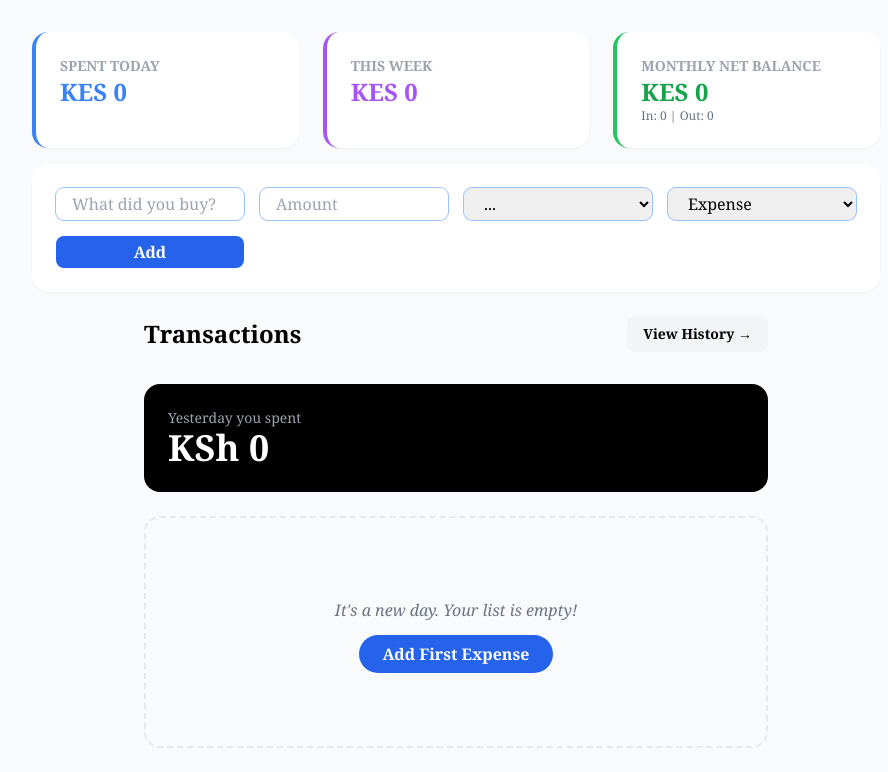
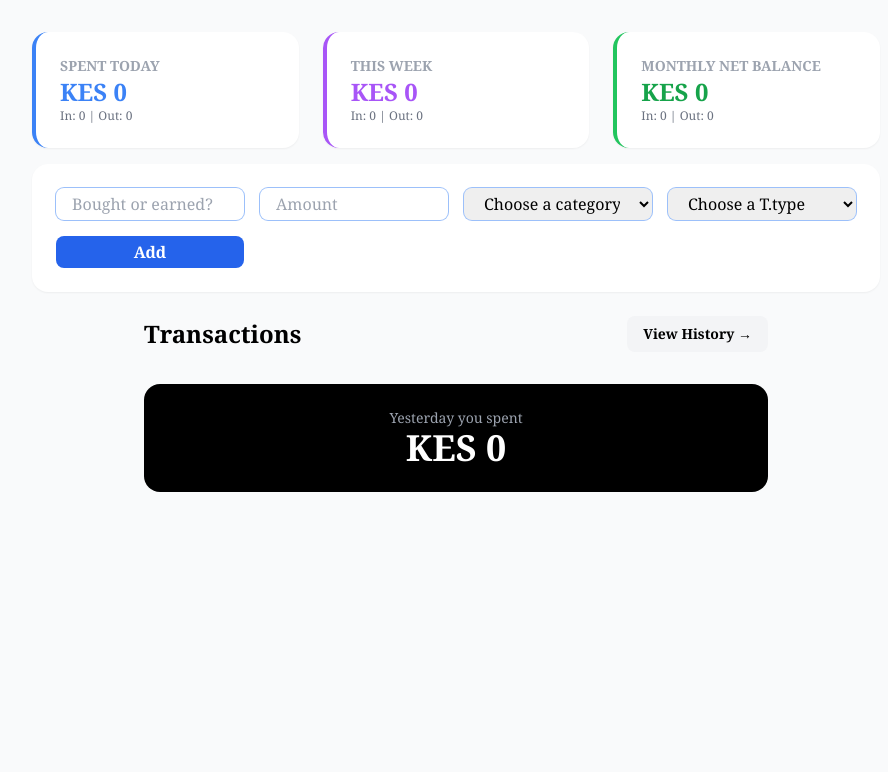
Before and after one commit to 18Mori/SoftGrowTech_expenseTracker_JamesMuriithi, a Django app: page / in a window 1280 px wide. Shown: the part 68-840 px from the top of the page, without its empty margins (184-1072 px from the left). After the commit the page ends 560 px from the top, so only its background shows below. Run offline with Django 5.2, Linux system fonts and the light colour scheme; data that the repository does not hold is empty; some libraries are stand-ins or nearby versions.

Commit message:
Enhance Home and History templates: add scroll button for expense list, improve transaction display, and refine layout for better user experience

```diff
--- a/exapp/templates/Home.html
+++ b/exapp/templates/Home.html
@@ -1,65 +1,86 @@
 {% extends 'base.html' %} {% block content %}
 <div class="max-w-4xl mx-auto">
   <header class="mb-4 flex justify-between items-center">
-        <h1 class="text-3xl font-bold text-slate-800 pt-3 pb-5 px-6">Expense Tracker</h1>
+    <h1 class="text-3xl font-bold text-slate-800 pt-3 pb-5 px-6">
+      Expense Tracker
+    </h1>
   </header>
-    <div class="grid grid-cols-1 md:grid-cols-3 gap-6 px-6 py-4 ">
+
+  <div class="grid grid-cols-1 md:grid-cols-3 gap-6 px-6 py-4">
     <div
       class="bg-white p-6 rounded-2xl shadow-sm border-l-4 {% if daily_net >= 0 %}border-blue-500{% else %}border-red-500{% endif %}"
     >
       <p class="text-sm font-bold text-gray-400 uppercase">Spent Today</p>
-        <p
-            class="text-2xl font-bold {% if daily_net >= 0 %}text-blue-500{% else %}text-red-500{% endif %}"
+      <span
+        class="count-up text-2xl font-bold {% if daily_net >= 0 %}text-blue-500{% else %}text-red-500{% endif %}"
+        data-value="{{ daily_net|default:0 }}"
       >
-            KES {{ daily_net }}
+        KES 0
+      </span>
+      <p class="text-xs text-gray-500">
+        In: {{ daily_in }} | Out: {{ daily_out }}
       </p>
     </div>
+
     <div
       class="bg-white p-6 rounded-2xl shadow-sm border-l-4 {% if weekly_net >= 0 %}border-purple-500{% else %}border-red-500{% endif %}"
     >
       <p class="text-sm font-bold text-gray-400 uppercase">This Week</p>
-        <p
-            class="text-2xl font-bold {% if weekly_net >= 0 %}text-purple-500{% else %}text-red-500{% endif %}"
+      <span
+        class="count-up text-2xl font-bold {% if weekly_net >= 0 %}text-purple-500{% else %}text-red-500{% endif %}"
+        data-value="{{ weekly_net|default:0 }}"
       >
-            KES {{ weekly_net }}
+        KES 0
+      </span>
+      <p class="text-xs text-gray-500">
+        In: {{ weekly_in }} | Out: {{ weekly_out }}
       </p>
     </div>
+
     <div
       class="bg-white p-6 rounded-2xl shadow-sm border-l-4 {% if monthly_net >= 0 %}border-green-500{% else %}border-red-500{% endif %}"
     >
       <p class="text-sm font-bold text-gray-400 uppercase">
         Monthly Net Balance
       </p>
-        <p
-            class="text-2xl font-bold {% if monthly_net >= 0 %}text-green-600{% else %}text-red-600{% endif %}"
+      <span
+        class="count-up text-2xl font-bold {% if monthly_net >= 0 %}text-green-600{% else %}text-red-600{% endif %}"
+        data-value="{{ monthly_net|default:0 }}"
       >
-            KES {{ monthly_net }}
-        </p>
+        KES 0
+      </span>
       <p class="text-xs text-gray-500">
         In: {{ monthly_in }} | Out: {{ monthly_out }}
       </p>
     </div>
   </div>
+
   <section class="bg-white p-6 ml-6 mr-6 rounded-2xl shadow-sm">
     <form method="POST" class="grid grid-cols-1 md:grid-cols-4 gap-4">
       {% csrf_token %}
       <input
+        required
         type="text"
         name="title"
-            placeholder="What did you buy?"
+        placeholder="Bought or earned?"
         class="border-slate-200 rounded-lg ring-1 focus:ring-blue-500 px-4 py-1"
       />
       <input
+        required
         type="number"
         min="0"
-            max="100000"
+        max="9999999"
         step="0.01"
         name="amount"
         placeholder="Amount"
         class="border-slate-200 rounded-lg px-4 py-1 ring-1 focus:ring-blue-500"
       />
-        <select name="category" class="border-slate-200 rounded-lg px-4 py-1 ring-1 focus:ring-blue-500">
-            <option value="...">...</option>
+      <select
+        name="category"
+        class="border-slate-200 rounded-lg px-4 py-1 ring-1 focus:ring-blue-500"
+      >
+        <option value="" disabled selected>Choose a category</option>
+        <option value="Earned">Earned</option>
         <option value="Food">Food</option>
         <option value="Utilities">Utilities</option>
         <option value="Entertainment">Entertainment</option>
@@ -70,12 +91,13 @@
         name="transaction_type"
         class="border-gray-200 rounded-lg px-4 py-1 ring-1 focus:ring-blue-500"
       >
+        <option value="" disabled selected>Choose a T.type</option>
         <option value="EXPENSE">Expense</option>
         <option value="INCOME">Income</option>
       </select>
       <button
         type="submit"
-            class="bg-blue-600 text-white font-bold px-4 py-1 rounded-lg transition-all duration-500 ease-in-out hover:bg-blue-700 "
+        class="bg-blue-600 text-white font-bold px-4 py-1 rounded-lg transition-all duration-500 hover:bg-blue-700"
       >
         Add
       </button>
@@ -87,48 +109,54 @@
       <h1 class="text-2xl font-bold">Transactions</h1>
       <a
         href="{% url 'history' %}"
-            class="bg-gray-100 px-4 py-2 rounded-lg text-sm font-semibold transition-all duration-500 ease-in-out hover:bg-gray-200"
+        class="bg-gray-100 px-4 py-2 rounded-lg text-sm font-semibold hover:bg-gray-200 transition-all"
       >
         View History →
       </a>
     </div>
+
     {% if expenses %}
-        <ul class="space-y-4 overflow-y-auto" style="max-height: 250px; scrollbar-width: none;">
+    <div class="relative">
+      <ul
+        id="expenseList"
+        class="space-y-4 overflow-y-auto scroll-smooth"
+        style="max-height: 250px; scrollbar-width: none"
+      >
         {% for x in expenses %}
         <li
           class="flex justify-between p-4 bg-white shadow-sm rounded-xl border border-gray-100"
         >
-
-        <div class="flex flex-col sm:flex-row gap-5 items-start sm:items-center">
-            <div class='px-3 mt-2 mb-2 items-center border-r-2 border-gray-200'>
-                <p class="text-xs text-gray-400 items-center">{{ x.created_at|time:"H:i" }}</p>
+          <div
+            class="flex flex-col sm:flex-row gap-5 items-start sm:items-center"
+          >
+            <div class="px-3 border-r-2 border-gray-200">
+              <p class="text-xs text-gray-400">{{ x.created_at|time:"H:i" }}</p>
             </div>
-                <div class="">
             <p class="font-bold">{{ x.title }}</p>
           </div>
-
-            </div>
-            <div class='ml-2'>
+          <div class="ml-2">
             <span
-                    class="font-mono px-3 py-1 items-center rounded-full text-xs font-bold {{ x.category_color_class }}"
-                >{{ x.category }}
+              class="font-mono px-3 py-1 rounded-full text-xs font-bold {{ x.category_color_class }}"
+            >
+              {{ x.category }}
             </span>
           </div>
-        <div class="flex items-center flex-row sm:flex-row gap-4 ">
+          <div class="flex items-center gap-4">
             <span
-            class="font-mono text-right font-black font-mono font-bold {% if x.transaction_type == 'EXPENSE' %}text-red-500{% else %}text-green-500{% endif %}"
-            >{% if x.transaction_type == 'EXPENSE' %}-{% else %}+{% endif %} KES
-            {{ x.amount }}</span
+              class="font-mono text-right font-bold {% if x.transaction_type == 'EXPENSE' %}text-red-500{% else %}text-green-500{% endif %}"
             >
+              {% if x.transaction_type == 'EXPENSE' %}-{% else %}+{% endif %}
+              KES {{ x.amount }}
+            </span>
             <form
               action="{% url 'delete-expense' x.id %}"
               method="POST"
-                onsubmit="return confirm('Delete this expense?');"
+              onsubmit="return confirm('Delete?');"
             >
               {% csrf_token %}
               <button
                 type="submit"
-                    class="text-slate-300 transition-all duration-500 ease-in-out hover:text-red-600"
+                class="text-slate-300 hover:text-red-600 transition-all"
               >
                 <svg
                   xmlns="http://www.w3.org/2000/svg"
@@ -148,22 +176,95 @@
         </li>
         {% endfor %}
       </ul>
+
+      <button
+        id="scrollBtn"
+        class="opacity-0 pointer-events-none absolute bottom-4 left-1/2 -translate-x-1/2 bg-blue-600 text-white p-3 rounded-full shadow-lg animate-bounce transition-all duration-500 hover:scale-110 active:scale-95 z-10 hover:bg-opacity-50"
+      >
+        <svg
+          xmlns="http://www.w3.org/2000/svg"
+          class="h-5 w-5"
+          fill="none"
+          viewBox="0 0 24 24"
+          stroke="currentColor"
+        >
+          <path
+            stroke-linecap="round"
+            stroke-linejoin="round"
+            stroke-width="3"
+            d="M19 14l-7 7m0 0l-7-7m7 7V3"
+          />
+        </svg>
+      </button>
+    </div>
     {% else %}
-        <div class="bg-black text-white p-6 rounded-2xl mb-6">
+    <div class="bg-black text-white p-6 rounded-2xl mb-6 text-center">
       <p class="text-gray-400 text-sm">Yesterday you spent</p>
-        <h2 class="text-4xl font-black">KSh {{ total_yesterday }}</h2>
-        </div>
-        <div
-        class="text-center py-20 bg-gray-50 rounded-2xl border-2 border-dashed border-gray-200"
+      <h2
+        class="count-up text-4xl font-black"
+        data-value="{{ total_yesterday|default:0 }}"
       >
-        <p class="text-gray-500 italic mb-5">It's a new day. Your list is empty!</p>
-        <a href="{% url 'home' %}"
-            class="bg-blue-600 text-white px-6 py-2 rounded-full font-bold"
-        >
-            Add First Expense
-        </a>
+        KSh 0
+      </h2>
     </div>
     {% endif %}
   </div>
 </div>
+
+<script>
+  document.addEventListener("DOMContentLoaded", () => {
+    // SCROLL BUTTON LOGIC
+    const list = document.getElementById("expenseList");
+    const btn = document.getElementById("scrollBtn");
+
+    if (list && btn) {
+      const checkOverflow = () => {
+        const hasOverflow = list.scrollHeight > list.clientHeight;
+        const isAtBottom =
+          list.scrollHeight - list.scrollTop <= list.clientHeight + 20;
+
+        if (hasOverflow && !isAtBottom) {
+          btn.classList.replace("opacity-0", "opacity-100");
+          btn.classList.replace("pointer-events-none", "pointer-events-auto");
+        } else {
+          btn.classList.replace("opacity-100", "opacity-0");
+          btn.classList.replace("pointer-events-auto", "pointer-events-none");
+        }
+      };
+
+      btn.addEventListener("click", () => {
+        list.scrollTo({ top: list.scrollHeight, behavior: "smooth" });
+      });
+
+      list.addEventListener("scroll", checkOverflow);
+      window.addEventListener("resize", checkOverflow);
+      setTimeout(checkOverflow, 100); // Initial check
+    }
+
+    // COUNT-UP LOGIC
+    const counters = document.querySelectorAll(".count-up");
+    const animate = (el) => {
+      const target = parseFloat(el.getAttribute("data-value"));
+      const duration = 1500;
+      const startTime = performance.now();
+
+      const update = (currentTime) => {
+        const elapsed = currentTime - startTime;
+        const progress = Math.min(elapsed / duration, 1);
+        const ease = 1 - Math.pow(2, -10 * progress);
+        const current = target * ease;
+
+        el.innerText = `KES ${Math.floor(current).toLocaleString()}`;
+
+        if (progress < 1) {
+          requestAnimationFrame(update);
+        } else {
+          el.innerText = `KES ${target.toLocaleString()}`;
+        }
+      };
+      requestAnimationFrame(update);
+    };
+    counters.forEach((count) => animate(count));
+  });
+</script>
 {% endblock %}
```
Also changed, not shown: exapp/templates/history.html (+40 -1 lines). Lines whose indentation alone changed are shown as unchanged.
